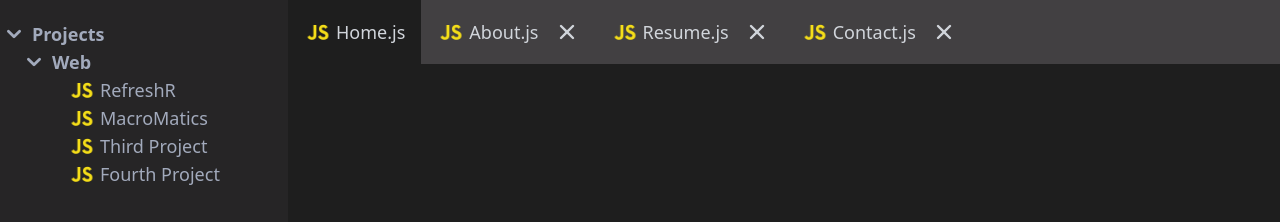
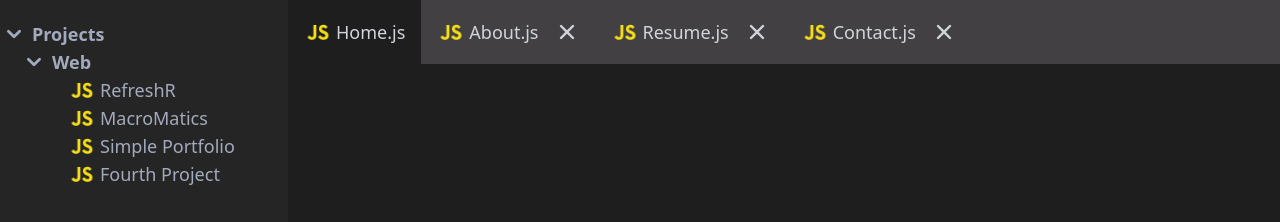
Before and after one commit to JaredTempleton/portfolio, a React (Create React App) app: page / in a window 1280 px wide. Shown: the top 222 px of the page. Built offline with nearby package versions, Linux system fonts and the light colour scheme.

Commit message:
added project links

```diff
--- a/src/Pages/ResponsiveBar.jsx
+++ b/src/Pages/ResponsiveBar.jsx
@@ -12,8 +12,8 @@ const JS = require("../assets/icons/JS.png");
 const MobileMenu = () => {
   const projects = [
     {
-      name: "First Project",
-      href: "#",
+      name: "RefreshR",
+      href: "https://macro-matics.herokuapp.com/",
       icon: <img
       src={JS}
       alt="JS Icon"
@@ -22,8 +22,8 @@ const MobileMenu = () => {
       current: true,
     },
     {
-      name: "Second Project",
-      href: "#",
+      name: "MacroMatics",
+      href: "https://macro-matics.herokuapp.com/",
       icon:  <img
       src={JS}
       alt="JS Icon"
@@ -32,8 +32,8 @@ const MobileMenu = () => {
       current: false,
     },
     {
-      name: "Third Project",
-      href: "#",
+      name: "Simple Portfolio",
+      href: "https://jaredtempleton.github.io/portfolio-simple/",
       icon: <img
       src={JS}
       alt="JS Icon"
--- a/src/Pages/Sidebar.jsx
+++ b/src/Pages/Sidebar.jsx
@@ -33,14 +33,14 @@ const Sidebar = () => {
                     <p>MacroMatics</p>
                 </div>
             </a>
-            <a target="_blank" rel="noreferrer" href="https://macro-matics.herokuapp.com/">
+            <a target="_blank" rel="noreferrer" href="https://jaredtempleton.github.io/portfolio-simple/">
                 <div className="flex whitespace-nowrap items-center hover:cursor-pointer hover:bg-opacity-80 hover:bg-[#2b2a2a] focus:bg-slate-300 ml-12 w-60">
                     <img
                         src={JS}
                         alt="JavaScript Icon"
                         className="w-7 mr-1  ml-5 text-yellow_vs"
                     />
-                    <p>Third Project</p>
+                    <p>Simple Portfolio</p>
                 </div>
             </a>
             <a target="_blank" rel="noreferrer" href="https://macro-matics.herokuapp.com/">
```
Also changed, not shown: 1 other file (tests, documents, lock files or other folders).
